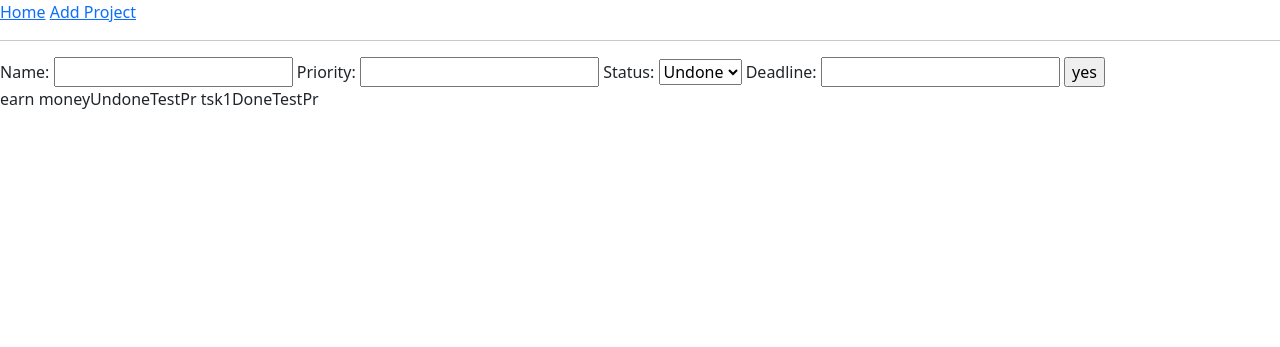
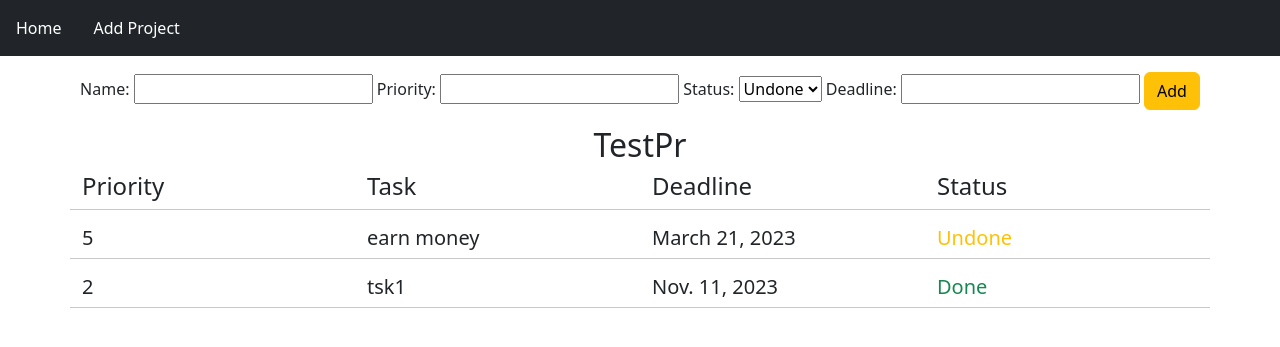
Before and after one commit to AleksandrZhukovin/ToDoListDjango, a Django app: a page that uses todolist/todolistapp/templates/base.html in a window 1280 px wide. Shown: the top 347 px of the page. Run offline with Django 4.2, Linux system fonts and the light colour scheme; data comes from the database, SQL or seed files in the repository; both versions use the stored data as it was after the commit.

Commit message:
work on style in templates dir

```diff
--- a/todolist/todolistapp/templates/add_tasks.html
+++ b/todolist/todolistapp/templates/add_tasks.html
@@ -2,14 +2,49 @@
 
 {% block content %}
 
-
+<center>
 <form method="POST">
  {% csrf_token %}
     {{ form }}
- <input type="submit" value="yes">
+ <input class='btn btn-warning' type="submit" value="Add">
 </form>
-{% for t in tasks %}
-{{ t.name }}{{ t.status }}{{ t.project.name }}
-{% endfor %}
+</center>
+<div class="container">
+    <div class="row">
+        <h2 class="mb-2 text-center my-3">{{ project }}</h2>
+        <div class="col">
+            <h4>Priority</h4>
+        </div>
+        <div class="col">
+            <h4>Task</h4>
+        </div>
+        <div class="col">
+            <h4>Deadline</h4>
+        </div>
+         <div class="col">
+             <h4>Status</h4>
+        </div>
+        <hr>
+    {% for t in tasks %}
+        <div class="col">
+            <h5>{{ t.priority }}</h5>
+        </div>
+        <div class="col">
+            <h5>{{ t.name }}</h5>
+        </div>
+        <div class="col">
+            <h5>{% if t.deadline %} {{ t.deadline }} {% endif %}</h5>
+        </div>
+         <div class="col">
+             {% if 'Undone' in t.status %}
+                 <h5 class="text-warning">{{ t.status }}</h5>
+             {% else %}
+                 <h5 class="text-success">{{ t.status }}</h5>
+             {% endif %}
+        </div>
+        <hr>
+    {% endfor %}
+    </div>
+</div>
 
 {% endblock %}
--- a/todolist/todolistapp/templates/base.html
+++ b/todolist/todolistapp/templates/base.html
@@ -7,11 +7,14 @@
     <link href="https://cdn.jsdelivr.net/npm/bootstrap@5.3.0-alpha1/dist/css/bootstrap.min.css" rel="stylesheet" integrity="sha384-GLhlTQ8iRABdZLl6O3oVMWSktQOp6b7In1Zl3/Jr59b6EGGoI1aFkw7cmDA6j6gD" crossorigin="anonymous">
 </head>
 <body>
-    <div>
-      <a href="/">Home</a>
-      <a href='/add_project'>Add Project</a>
-    </div>
-    <hr>
+
+    <nav class="navbar navbar-expand-md navbar-dark bg-dark sticky-top mb-3">
+      <ul class="nav nav-pills">
+        <li class="nav-item"><a href="/" class="nav-link text-white" aria-current="page">Home</a></li>
+        <li class="nav-item"><a href='/add_project' class="nav-link text-white">Add Project</a></li>
+      </ul>
+    </nav>
+
    {% block content %}{% endblock %}
 
 </body>
--- a/todolist/todolistapp/templates/edit_task.html
+++ b/todolist/todolistapp/templates/edit_task.html
@@ -2,10 +2,12 @@
 
 {% block content %}
 
+<center>
 <form method="POST">
-    {% csrf_token %}
+ {% csrf_token %}
     {{ form }}
-    <input type="submit" value="enter">
+ <input class='btn btn-warning' type="submit" value="Enter">
 </form>
+</center>
 
 {% endblock %}
--- a/todolist/todolistapp/views.py
+++ b/todolist/todolistapp/views.py
@@ -14,10 +14,12 @@ def index(request):
 
 
 def project(request, project_id):
-    tasks = Task.objects.filter(project=project_id)
+    tasks = Task.objects.filter(project=project_id).order_by('priority')
     context = {
         'tasks': tasks,
-        'title': 'Add Project'
+        'title': 'Add Project',
+        'project_id': project_id,
+        'project': tasks[0].project.name
     }
     return render(request, 'project.html', context)
 
@@ -56,7 +58,8 @@ def add_tasks(request, project_id):
     context = {
         'form': form,
         'tasks': tasks,
-        'title': f'Add Tasks to Project {p.name}'
+        'title': f'Add Tasks to Project {p.name}',
+        'project': p.name
     }
     return render(request, 'add_tasks.html', context)
 
@@ -73,6 +76,11 @@ def edit_project(request, project_id):
 
     if request.method == "POST":
         form = InputProject(request.POST, initial={'name': p.name})
+
+        if form.is_valid():
+            name = form.cleaned_data['name']
+            p.name = name
+            p.save()
 
     else:
         form = InputProject(initial={'name': p.name})
```
Also changed, not shown: todolist/todolistapp/templates/add_project.html (+3 -4 lines), todolist/todolistapp/templates/delete_pr.html (deleted, +0 -7 lines), todolist/todolistapp/templates/edit_project.html (+45 -4 lines), todolist/todolistapp/templates/index.html (+17 -9 lines), todolist/todolistapp/templates/project.html (+40 -5 lines), todolist/db.sqlite3.
